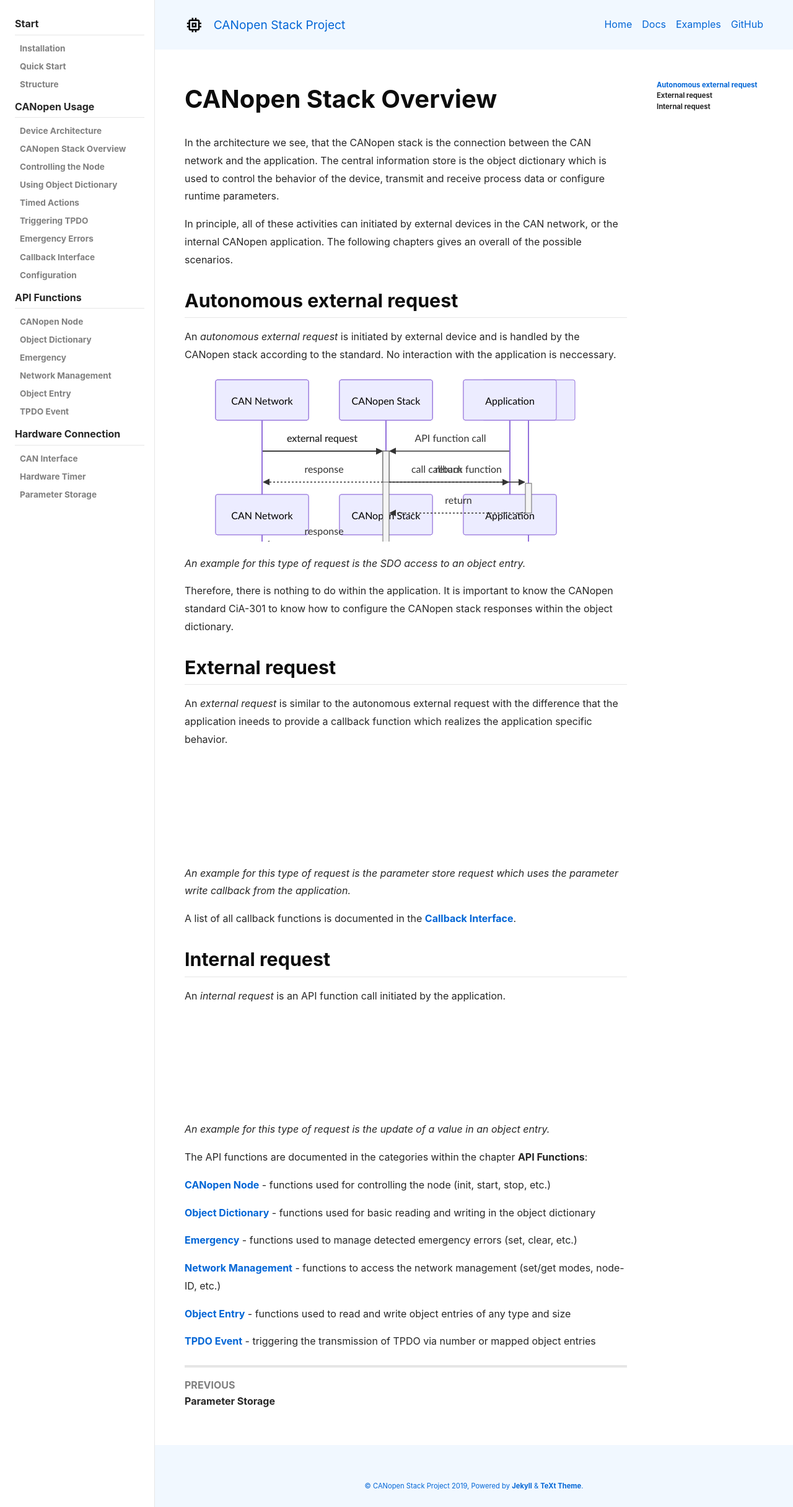
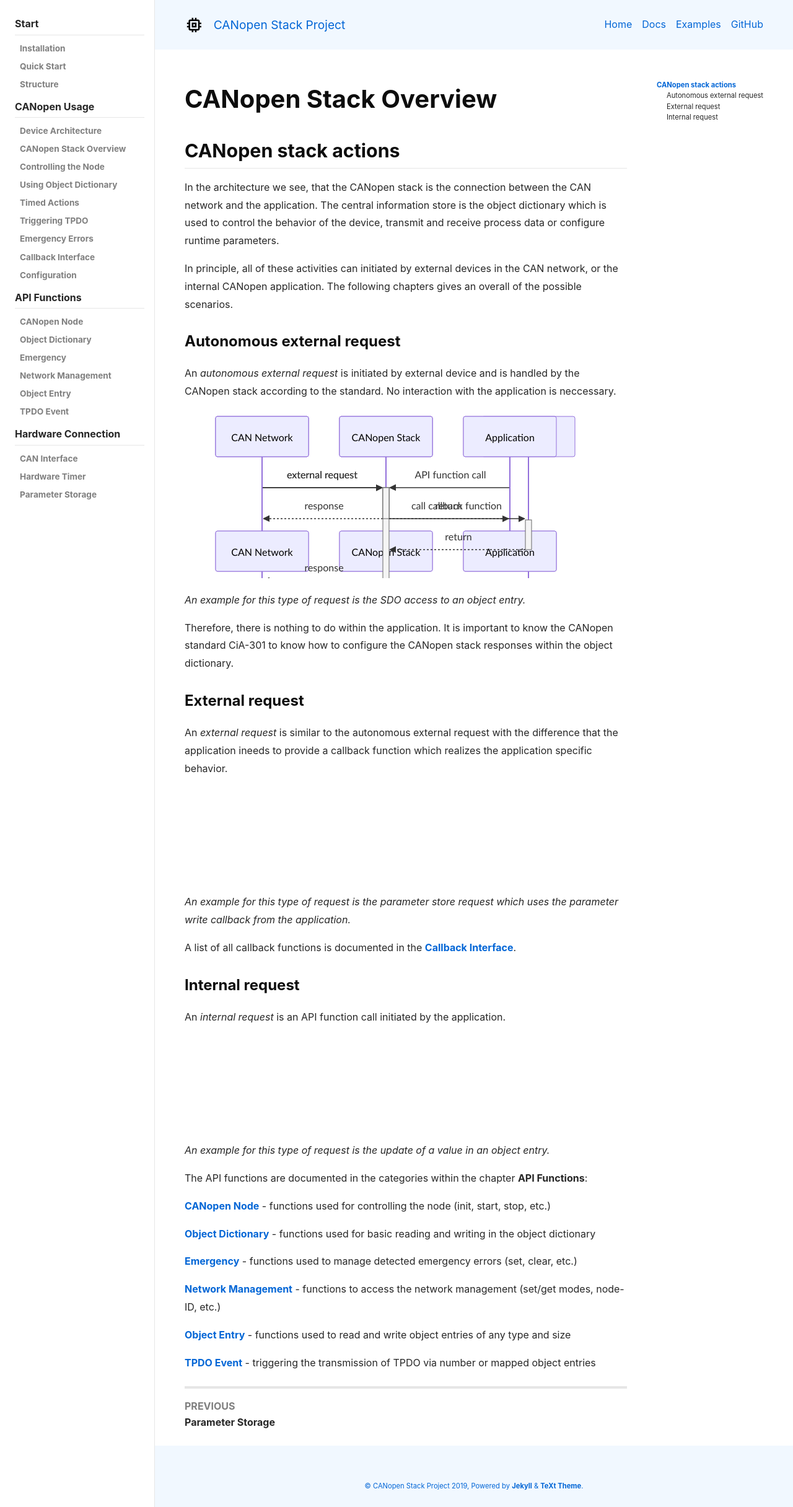
Before and after one commit to embedded-office/canopen-stack, a Jekyll site: the page built from docs/docs/usecase/overview.md, in a window 1280 px wide. Shown: the whole page at 62% size. Built offline with Jekyll 4.4.1, drawn with Linux system fonts in a browser that asks for light colours; nearby versions of some CDN libraries.

Commit message:
fine tuning of the canopen overview

```diff
--- a/docs/docs/usecase/overview.md
+++ b/docs/docs/usecase/overview.md
@@ -7,11 +7,14 @@ aside:
   toc: true
 ---
 
+## CANopen stack actions
+
 In the architecture we see, that the CANopen stack is the connection between the CAN network and the application. The central information store is the object dictionary which is used to control the behavior of the device, transmit and receive process data or configure runtime parameters.
 
 In principle, all of these activities can initiated by external devices in the CAN network, or the internal CANopen application. The following chapters gives an overall of the possible scenarios.
 
-## Autonomous external request
+
+### Autonomous external request
 
 An *autonomous external request* is initiated by external device and is handled by the CANopen stack according to the standard. No interaction with the application is neccessary.
 
@@ -29,7 +32,7 @@ sequenceDiagram
 Therefore, there is nothing to do within the application. It is important to know the CANopen standard CiA-301 to know how to configure the CANopen stack responses within the object dictionary.
 
 
-## External request
+### External request
 
 An *external request* is similar to the autonomous external request with the difference that the application ineeds to provide a callback function which realizes the application specific behavior.
 
@@ -48,7 +51,8 @@ sequenceDiagram
 
 A list of all callback functions is documented in the [Callback Interface](/docs/usecase/callbacks).
 
-## Internal request
+
+### Internal request
 
 An *internal request* is an API function call initiated by the application.
 
```
